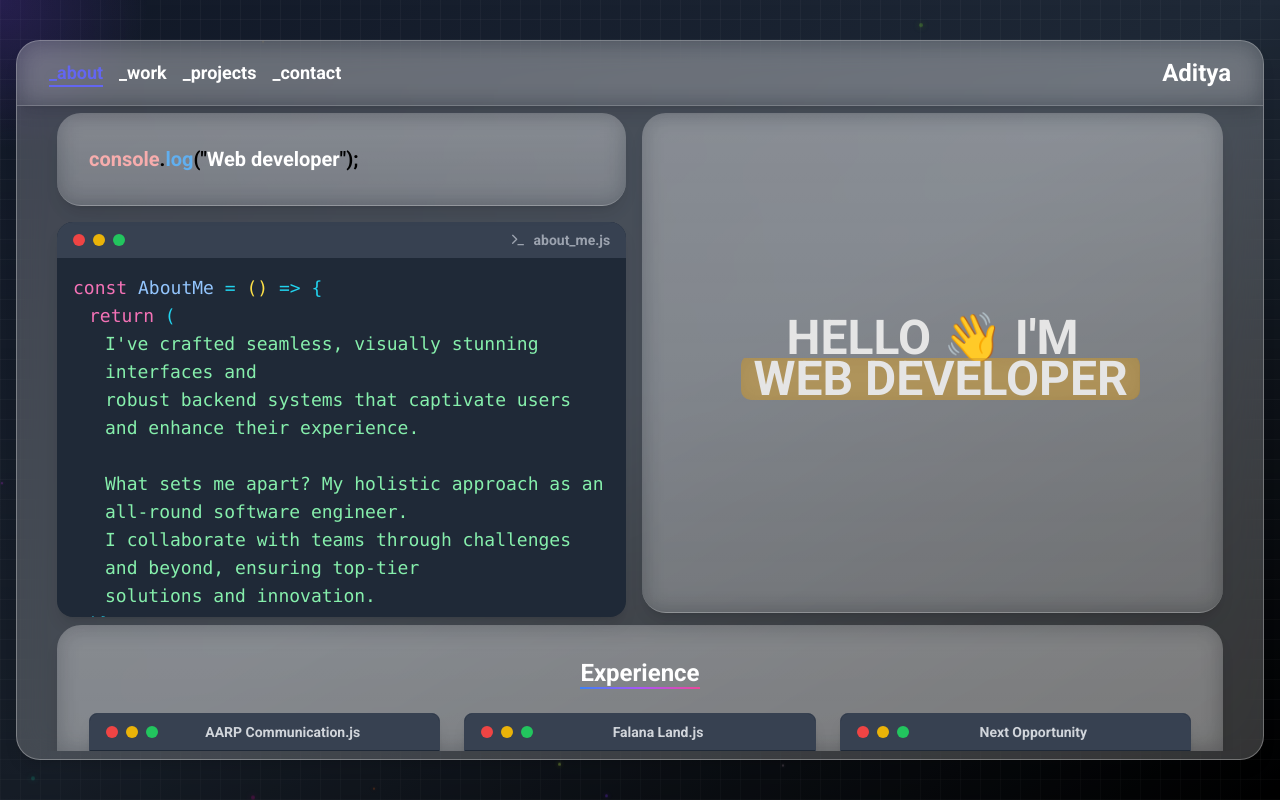
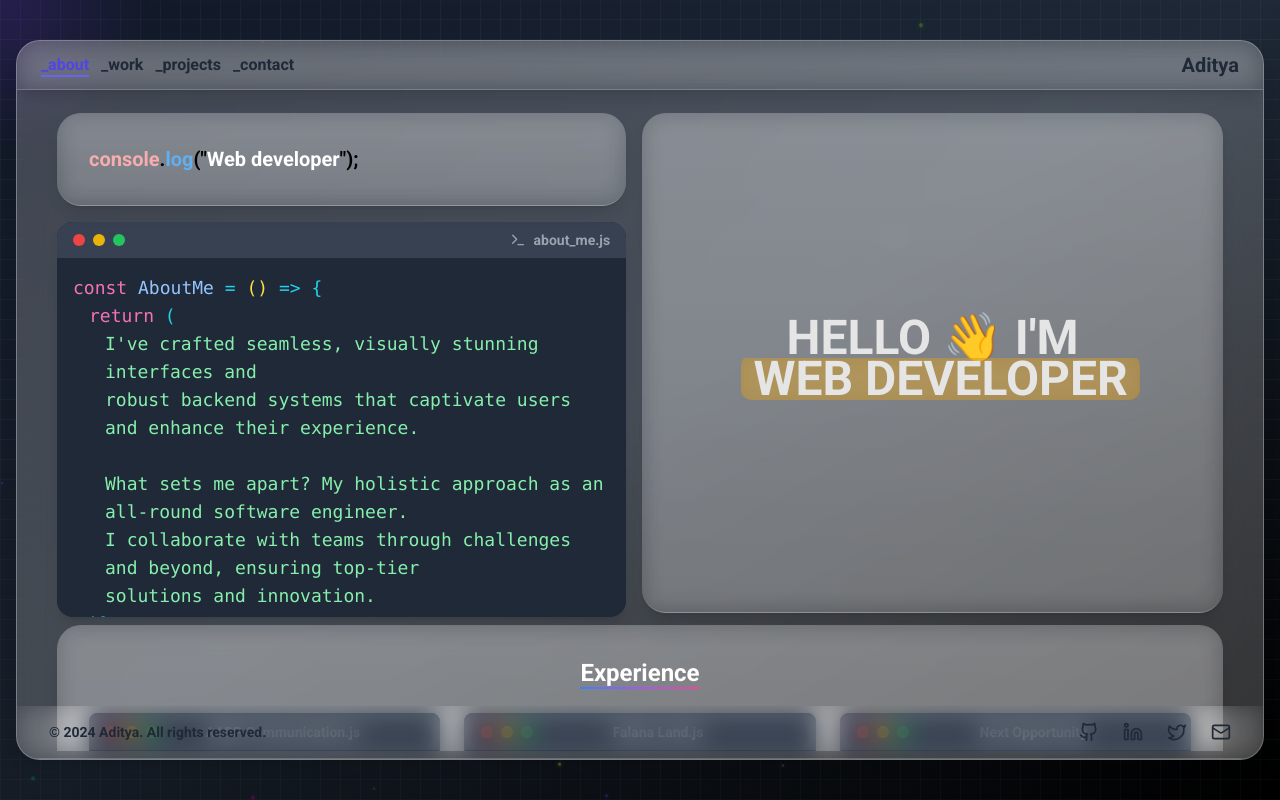
Before and after one commit to dryruffian/Aditya-Portfolio, a React (Vite) app: page / in a window 1280 px wide. Built offline with nearby package versions, Linux system fonts and the light colour scheme.

Commit message:
Added foooter

```diff
--- a/src/components/Foreground.jsx
+++ b/src/components/Foreground.jsx
@@ -4,6 +4,7 @@
 import IDEStyleContactCard from "./IDEStyleContactCard";
 import Navbar from "./Navbar";
 import Projects from "./Projects";
+import Footer from './footer';
 
 const Glasscard = () => {
     const [activeSection, setActiveSection] = useState('');
@@ -45,9 +46,10 @@
                         <section id="work"><Experience /></section>
                         <section id="projects"><Projects /></section>
                         <section id="contact"><IDEStyleContactCard /></section>
+
                     </div>
                     <div className="sticky bottom-0 z-10">
-
+                    <section><Footer/></section>
                     </div>
                 </div>
             </div>
--- a/src/components/Navbar.jsx
+++ b/src/components/Navbar.jsx
@@ -6,30 +6,30 @@
 
   return (
     <nav className="fixed top-0 left-0 right-0 z-50 bg-gradient-to-bfrom-violet-200 to-pink-200 backdrop-blur-md border-b border-white/20 shadow-lg">
-      <div className="max-w-8xl mx-auto px-4 sm:px-6 lg:px-8">
-        <div className="flex justify-between items-center h-16">
+      <div className="max-w-7xl mx-auto px-3 sm:px-4 lg:px-6">
+        <div className="flex justify-between items-center h-12">
           <div className="md:hidden">
             <button
               onClick={() => setIsMenuOpen(!isMenuOpen)}
-              className="text-white hover:text-indigo-300 focus:outline-none"
+              className="text-gray-800 hover:text-indigo-600 focus:outline-none"
             >
-              {isMenuOpen ? <X size={24} /> : <Menu size={24} />}
+              {isMenuOpen ? <X size={20} /> : <Menu size={20} />}
             </button>
           </div>
-          <div className="hidden md:flex md:space-x-4">
+          <div className="hidden md:flex md:space-x-3">
             <NavItem text="_about" activeSection={activeSection} />
             <NavItem text="_work" activeSection={activeSection} />
             <NavItem text="_projects" activeSection={activeSection} />
             <NavItem text="_contact" activeSection={activeSection} />
           </div>
-          <div className="text-white text-2xl font-semibold absolute left-1/2 transform -translate-x-1/2 md:static md:transform-none">
+          <div className="text-gray-800 text-xl font-semibold absolute left-1/2 transform -translate-x-1/2 md:static md:transform-none">
             Aditya
           </div>
         </div>
       </div>
       {isMenuOpen && (
-        <div className="md:hidden bg-gray-900 text-white p-4 border-t border-gray-700">
-          <div className="space-y-2">
+        <div className="md:hidden bg-gray-100 text-gray-800 p-3 border-t border-gray-200">
+          <div className="space-y-1">
             <NavItem text="_about" activeSection={activeSection} mobile />
             <NavItem text="_work" activeSection={activeSection} mobile />
             <NavItem text="_projects" activeSection={activeSection} mobile />
@@ -48,9 +48,9 @@
   return (
     <a
       href={`#${sectionId}`}
-      className={`block text-lg transition-colors duration-200 ease-in-out relative group ${
-        isActive ? 'text-indigo-500' : 'text-white hover:text-indigo-300'
-      } ${mobile ? 'pl-4 py-2 border-l-2 border-gray-700' : ''}`}
+      className={`block text-base transition-colors duration-200 ease-in-out relative group ${
+        isActive ? 'text-indigo-600' : 'text-gray-800 hover:text-indigo-500'
+      } ${mobile ? 'pl-3 py-1 border-l border-gray-300' : ''}`}
     >
       {text}
       {!mobile && (
--- /dev/null
+++ b/src/components/footer.jsx
@@ -0,0 +1,40 @@
+import React from 'react';
+import { Github, Linkedin, Twitter, Mail } from 'lucide-react';
+
+const Footer = () => {
+  const currentYear = new Date().getFullYear();
+
+  return (
+    <footer className="fixed bottom-0 left-0 right-0 z-50 bg-gradient-to-bfrom-violet-200 to-pink-200 backdrop-blur-md border-b border-white/20 shadow-lg">
+      <div className="max-w-7xl mx-auto px-4 sm:px-6 lg:px-8 py-4">
+        <div className="flex flex-col md:flex-row justify-between items-center">
+          <div className="text-gray-800 text-sm mb-4 md:mb-0">
+            © {currentYear} Aditya. All rights reserved.
+          </div>
+          <div className="flex space-x-6">
+            <SocialLink href="https://github.com/yourusername" icon={<Github size={20} />} label="GitHub" />
+            <SocialLink href="https://linkedin.com/in/yourusername" icon={<Linkedin size={20} />} label="LinkedIn" />
+            <SocialLink href="https://twitter.com/yourusername" icon={<Twitter size={20} />} label="Twitter" />
+            <SocialLink href="mailto:your.email@example.com" icon={<Mail size={20} />} label="Email" />
+          </div>
+        </div>
+      </div>
+    </footer>
+  );
+};
+
+const SocialLink = ({ href, icon, label }) => {
+  return (
+    <a
+      href={href}
+      target="_blank"
+      rel="noopener noreferrer"
+      className="text-gray-800 hover:text-indigo-600 transition-colors duration-200"
+      aria-label={label}
+    >
+      {icon}
+    </a>
+  );
+};
+
+export default Footer;
```
